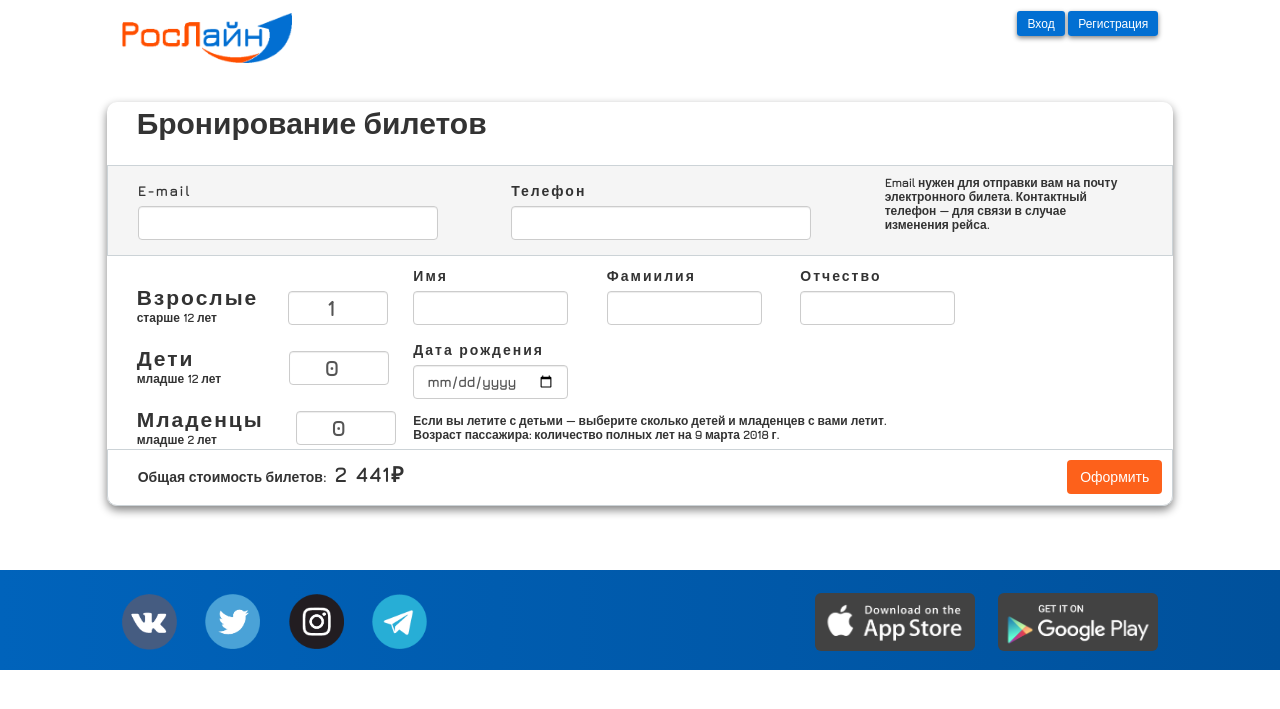
After one commit to Baklysha9/Gavr_AND_Body, a PHP site: page /order.php in a window 1280 px wide. The commit adds this page. Shown: the top 709 px of the page. Run offline with PHP 8.4, Linux system fonts and the light colour scheme.

Commit message:
Final commit by Gavrik

```diff
--- /dev/null
+++ b/order.php
@@ -0,0 +1,130 @@
+<!DOCTYPE html>
+<html lang="en">
+  <head>
+    <meta charset="utf-8">
+    <meta http-equiv="X-UA-Compatible" content="IE=edge">
+    <meta name="viewport" content="width=device-width, initial-scale=1">
+    <title>РосЛайн</title>
+    <link rel="shortcut icon" href="images/favicon.ico" type="x-icon">
+    <link rel="stylesheet" type="text/css" href="style.css">
+	  <link rel="stylesheet" href="https://maxcdn.bootstrapcdn.com/bootstrap/3.3.7/css/bootstrap.min.css" integrity="sha384-BVYiiSIFeK1dGmJRAkycuHAHRg32OmUcww7on3RYdg4Va+PmSTsz/K68vbdEjh4u" crossorigin="anonymous">
+	  <link rel="stylesheet" href="https://maxcdn.bootstrapcdn.com/bootstrap/3.3.7/css/bootstrap-theme.min.css" integrity="sha384-rHyoN1iRsVXV4nD0JutlnGaslCJuC7uwjduW9SVrLvRYooPp2bWYgmgJQIXwl/Sp" crossorigin="anonymous">
+	  <script src="https://maxcdn.bootstrapcdn.com/bootstrap/3.3.7/js/bootstrap.min.js" integrity="sha384-Tc5IQib027qvyjSMfHjOMaLkfuWVxZxUPnCJA7l2mCWNIpG9mGCD8wGNIcPD7Txa" crossorigin="anonymous"></script>
+    <link href="https://fonts.googleapis.com/css?family=Montserrat" rel="stylesheet">
+    <link href="https://fonts.googleapis.com/css?family=Jura" rel="stylesheet">
+  </head>
+  <body>
+
+
+  		<header style="margin-bottom: 3%;">
+  			<div class="container-fluid">
+          <div class="row">
+          <div class="col-md-1"></div>
+          <div class="col-md-5 logo"><a href="index.php"><img src="images/logo.png" width="170"></a></div>
+          <div class="col-md-5 lg">
+            <a class="btn-sm login" href="signin.php" target="_self">Вход</a>
+            <a class="btn-sm login" href="reg.php" target="_self">Регистрация</a>
+          </div>
+          <div class="col-md-1"></div>
+        </div>
+       </div>
+  		</header>
+
+      <div class="container-fluid" style="margin-bottom: 5%;">
+        <div class="row">
+          <div class="col-md-1"></div>
+          <div class="col-md-10 frmorder" style="padding: 0;">
+            <div style="font-size: 30px; padding:0 30px 0 30px;"><b>Бронирование билетов<b></div>
+            <form>
+
+            <br>
+            <div style="background-color: #f5f5f5;border:1px solid #ccd3d7; padding:10px 30px 0 30px;">
+                <div class="form-group" style="display: inline-block; width: 300px;">
+                  <label class="lborder1">E-mail</label>
+                  <input type="email" class="form-control">
+                </div>
+                <div class="form-group" style="margin-left: 70px; display: inline-block; width: 300px;">
+                  <label class="lborder1">Телефон</label>
+                  <input type="phone" class="form-control">
+                </div>
+                <div  style="display: inline-block;line-height: 14px;font-size: 12px; margin-left: 70px;">Email нужен для отправки вам на почту<br>электронного билета. Контактный<br>телефон — для связи в случае<br> изменения рейса.</div>
+              </div>
+              <div>
+                <div class="col-md-3" style="padding:35px 30px 0 30px; position: relative;">
+                  <div>
+                  <div style="display: inline-block;line-height: 14px;"><label class="lborder">Взрослые</label><br><div style="display: inline-block;line-height: 14px;font-size: 12px;">старше 12 лет</div></div>
+                  <div style="display: inline-block;position: absolute;margin-left: 30px; top:35px;"><input style="width: 100px;text-align: center;font-size: 22px;" class="form-control" type="number" min="0" value="1"></div>
+                </div>
+                <div style="margin-top: 25px; ">
+                  <div style="display: inline-block;line-height: 14px;"><label class="lborder">Дети</label><br><div style="display: inline-block;line-height: 14px;font-size: 12px;">младше 12 лет</div></div>
+                  <div style="display: inline-block;position: absolute;margin-left: 68px; top: 95px;"><input style="width: 100px;text-align: center;font-size: 22px;" class="form-control" type="number" min="0" value="0"></div>
+                </div>
+                <div style="margin-top: 25px; ">
+                  <div style="display: inline-block;line-height: 14px;"><label class="lborder">Младенцы</label><br><div style="display: inline-block;line-height: 14px;font-size: 12px;">младше 2 лет</div></div>
+                  <div style=" display: inline-block;position: absolute;margin-left: 32px; top: 155px;"><input style="width: 100px;text-align: center;font-size: 22px;" class="form-control" type="number" min="0" value="0"></div>
+                </div>
+                </div>
+                <div class="col-md-9" style="padding:10px 30px 0 5px; position: relative;">
+                  <div class="form-group" style="margin-left: 35px; display: inline-block; width: 155px;">
+                  <label class="lborder1">Имя</label>
+                  <input type="text" class="form-control">
+                </div>
+                <div class="form-group" style="margin-left: 35px; display: inline-block; width: 155px;">
+                  <label class="lborder1">Фамиилия</label>
+                  <input type="text" class="form-control">
+                </div>
+                <div class="form-group" style="margin-left: 35px; display: inline-block; width: 155px;">
+                  <label class="lborder1">Отчество</label>
+                  <input type="text" class="form-control">
+                </div>
+                <div class="form-group" style="margin-left: 35px; display: inline-block; width: 155px;">
+                  <label class="lborder1">Дата рождения</label>
+                  <input type="date" class="form-control">
+                </div>
+              <div  style="line-height: 14px;font-size: 12px; margin-left: 35px;">
+              Если вы летите с детьми — выберите сколько детей и младенцев с вами летит.<br> Возраст пассажира: количество полных лет на 9 марта 2018 г.
+</div>
+                </div>
+                </div>
+              </form>
+              <div class="container-fluid" style="padding: 0;">
+                <div class="col-md-12" style="padding: 0;">
+              <div style="border-radius:0 0 10px 10px ; border:1px solid #ccd3d7;padding:10px 30px 10px 30px;position: relative;">
+                  <div style="display: inline-block;">Общая стоимость билетов: <label class="lborder" style="margin-left: 5px;">2 441&#8381;</label></div>
+                  <div style=" display: inline-block; position: absolute; right: 10px;"><a class="btn" style="background-color: #fd611b;color: white; " >Оформить</a></div>
+                </div>
+                </div>
+              </div>
+          </div>
+
+          <div class="col-md-1"></div>
+        </div>
+
+      </div>
+
+
+
+
+ 	<footer class="ft2">
+    <div class="container-fluid">
+      <div class="row">
+      <div class="col-md-1"></div>
+      <div class="col-md-5 app1">
+        <img src="images/vk.png" class="play">
+        <img src="images/tvit.png" class="play">
+        <img src="images/ins.png"  class="play">
+        <img src="images/teleg.png" class="play">
+      </div>
+      <div class="col-md-5 app">
+        <img src="images/app.png" class="play1">
+        <img src="images/play.png" class="play1">
+      </div>
+      <div class="col-md-1"></div>
+    </div>
+    </div>
+  </footer>
+
+  <script src="https://ajax.googleapis.com/ajax/libs/jquery/1.12.4/jquery.min.js"></script>
+  <script src="https://maxcdn.bootstrapcdn.com/bootstrap/3.3.7/js/bootstrap.min.js" integrity="sha384-Tc5IQib027qvyjSMfHjOMaLkfuWVxZxUPnCJA7l2mCWNIpG9mGCD8wGNIcPD7Txa" crossorigin="anonymous"></script>
+  </body>
+</html>
--- a/style.css
+++ b/style.css
@@ -37,6 +37,7 @@ header{
 	font-size: 5em;
 	font-weight: bold;
 	margin-bottom: 7%;
+	text-shadow: 2px 2px 1px #004889;
 }
 
 .frm{
@@ -195,5 +196,21 @@ display: inline-block;
 width: 280px;
 height: 2px;
 border-radius: 50px;
-background-color: #3f3f3f;
+background-color: #00519c;
 }
+
+.frmorder{
+	border-radius: 10px;
+	box-shadow: 0px 4px 10px grey;
+}
+.lborder{
+	font-size: 1.5em;
+	text-align: left;
+	letter-spacing: 2px;
+}
+
+.lborder1{
+	font-size: 1em;
+	text-align: left;
+	letter-spacing: 2px;
+}
```
Also changed, not shown: search.php (+8 -8 lines).
